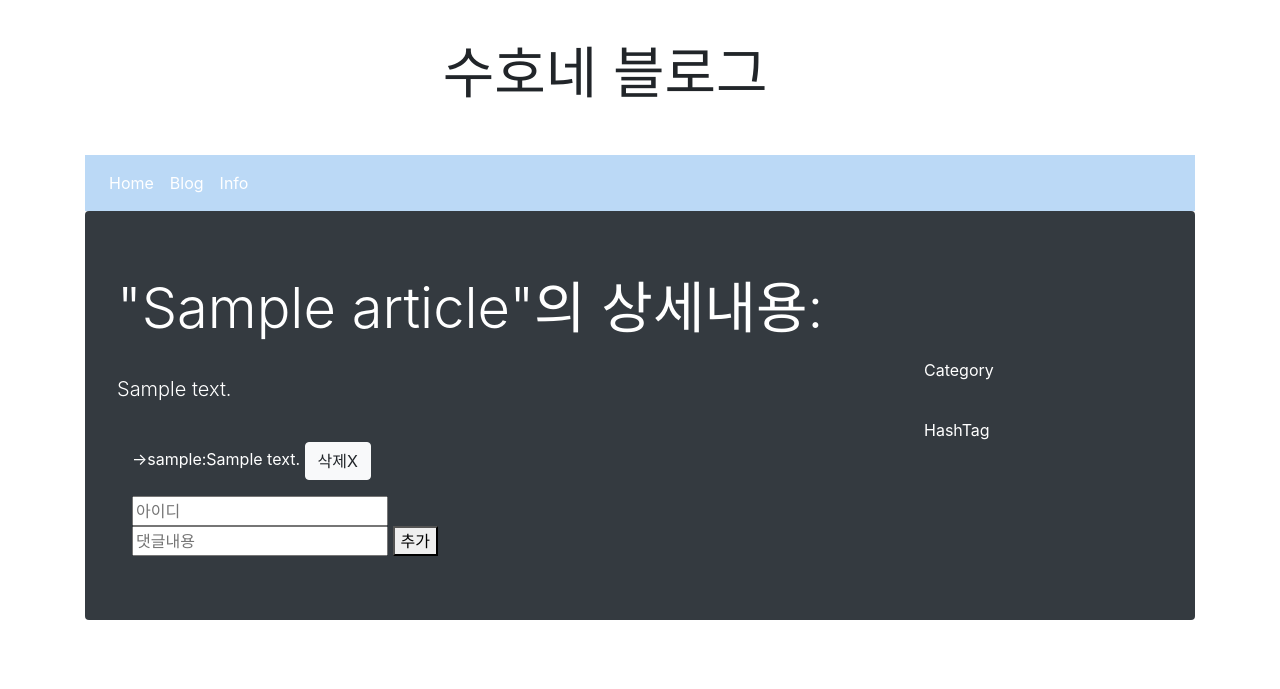
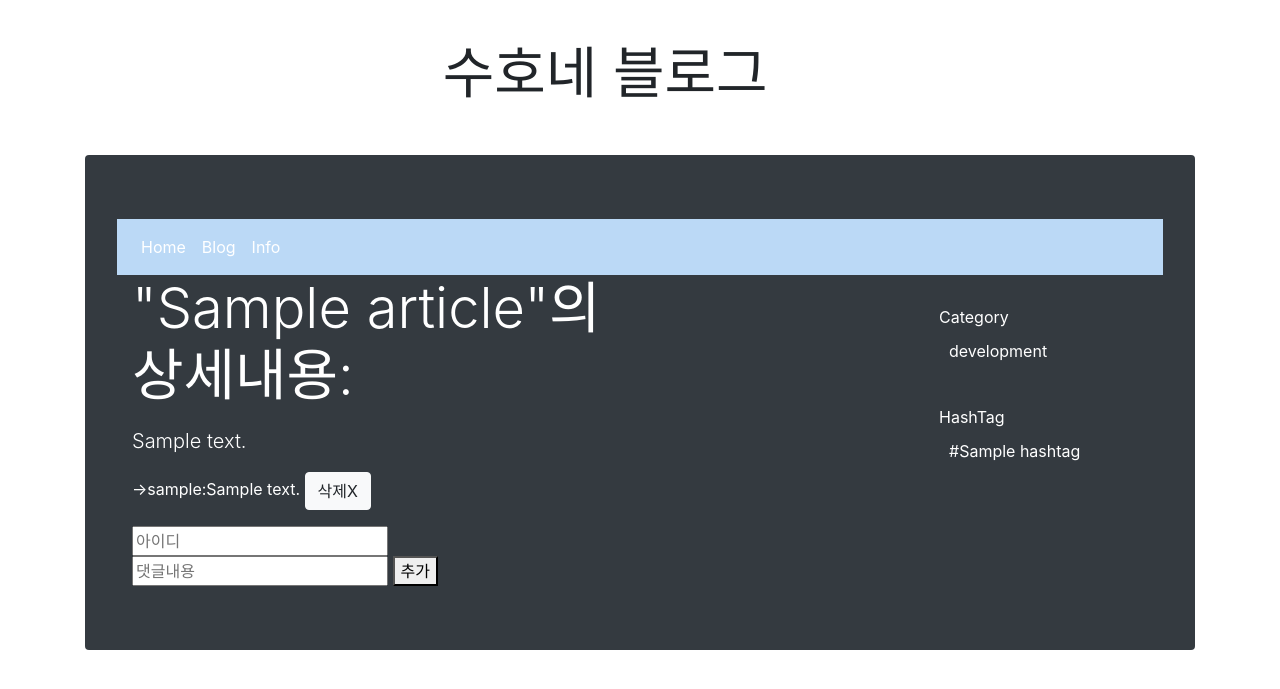
Before and after one commit to ghfkdgml/suho_blog, a Django app: page /1/ in a window 1280 px wide. Shown: the top 689 px of the page. Run offline with Django 3.2, Linux system fonts and the light colour scheme; tables that the repository leaves empty hold one stand-in row (values such as "Sample post"); some libraries are stand-ins or nearby versions.

Commit message:
lotto add!

```diff
--- a/feed/admin.py
+++ b/feed/admin.py
@@ -1,6 +1,6 @@
 from django.contrib import admin
-from .models import Article,Comment,HashTag
+from .models import Article,Comment,HashTag,Lotto
 
-@admin.register(Article,Comment,HashTag)
+@admin.register(Article,Comment,HashTag,Lotto)
 class FeedAdmin(admin.ModelAdmin):
     pass
--- a/feed/models.py
+++ b/feed/models.py
@@ -35,6 +35,10 @@ class HashTag(models.Model):
     def __str__(self):
         return self.name
 
-# class Lotto(models.Model):
-#     day=models.CharField()
-#     lotto=models.CharField()
+class Lotto(models.Model):
+    id=models.AutoField(primary_key=True)
+    day=models.TextField()
+    lotto=models.TextField()
+
+    def __str__(self):
+        return self.day
--- a/feed/urls.py
+++ b/feed/urls.py
@@ -6,4 +6,5 @@ urlpatterns=[
         url(r'^$',views.index,name='index'),
         url(r'^(?P<article_id>[0-9]+)/$',views.detail,name='index'),
         url(r'^DeleteComment/$',views.del_comment,name='index'),
+        url(r'^lotto/$',views.lotto,name='index'),
         ]
--- a/feed/views.py
+++ b/feed/views.py
@@ -1,5 +1,5 @@
 from django.shortcuts import render
-from .models import Article,Comment,HashTag
+from .models import Article,Comment,HashTag,Lotto
 from django.http import HttpResponseRedirect
 from django.contrib import messages
 
@@ -29,8 +29,15 @@ def detail(request,article_id):
     # if request.method=="GET":
     article=Article.objects.get(id=article_id)
     comment_list=article.article_comments.all()
+    article_ext=Article.objects.all()
+    hashtag_list=HashTag.objects.all()
+    category_list=set([
+        (article.category,article.get_category_display()) for article in article_ext
+        ])
     ctx={
         "article":article,
+        "category_list":category_list,
+        "hashtag_list":hashtag_list,
         # "comment_list":comment_list,
     }
     if request.method=="GET":
@@ -64,7 +71,17 @@ def del_comment(request):
     messages.info(request,'댓글 삭제 완료!')
     return HttpResponseRedirect("/{}/".format(article_id))
 
-# def lotto(request):
-#     lotto_list
-#     ctx={}
-#     return render(request,"lotto.html",ctx)
+def lotto(request):
+    #lotto_list
+    article_ext=Article.objects.all()
+    hashtag_list=HashTag.objects.all()
+    lotto_list=Lotto.objects.all()
+    category_list=set([
+        (article.category,article.get_category_display()) for article in article_ext
+        ])
+    ctx={
+        "category_list":category_list,
+        "hashtag_list":hashtag_list,
+        "lotto_list":lotto_list,
+    }
+    return render(request,"lotto.html",ctx)
--- a/templates/base.html
+++ b/templates/base.html
@@ -34,8 +34,15 @@
   <div class="col-md-4 p-lg-3 mx-auto my-4">
     <h1 class="display-4 font-weight-normal">수호네 블로그</h1>
   </div>
+  <div class='container'>
+    <div class="jumbotron text-white rounded bg-dark">
+      <div class="row">
 
   {% block body %}{% endblock %}
+
+      </div>
+    </div>
+  </div>
 
   <!-- <script src='{% static "js/lib/bootstrap.min.js" %}'></script> -->
 
--- a/templates/detail.html
+++ b/templates/detail.html
@@ -8,17 +8,14 @@
   //   {% endfor %}
   // {% endif %}
 </script>
-<div class='container'>
-  <div class="jumbotron text-white rounded bg-dark">
-    <div class="row">
-      <div class="col-sm-10">
-        <p class="display-4">"{{article.title}}"의 상세내용:</p>
-      </div>
+
       <div class="col-sm-9">
+        <div class="col-sm-8">
+          <p class="display-4">"{{article.title}}"의 상세내용:</p>
+        </div>
+      <div class="col-sm-8">
         <p class="lead my-3">{{article.content}}</p>
       </div>
-      {% include "sidebar.html" %}
-    </div>
       <div class="col-sm-6">
         <div>
           {% for comment in article.article_comments.all %}
@@ -56,8 +53,7 @@
             <button type="submit" onclick="click_add()">추가</button>
           </form>
         </div>
-
+       </div>
       </div>
-  </div>
-</div>
+    {% include "sidebar.html" %}
 {% endblock %}
--- a/templates/narbar.html
+++ b/templates/narbar.html
@@ -9,7 +9,7 @@
           <a class="nav-link" href="#">Blog </a>
         </li>
         <li class="nav-item active">
-          <a class="nav-link" href="#">Info </a>
+          <a class="nav-link" href="/lotto">Info </a>
         </li>
       </ul>
     </div>
--- a/templates/sidebar.html
+++ b/templates/sidebar.html
@@ -1,4 +1,4 @@
-<div class="col-sm-3">
+<div class="col-sm-3" style="padding:30px;">
   <div>Category</div>
   <ul style="padding:10px;">
          {% for alias,category in category_list %}
@@ -7,8 +7,9 @@
         </ul>
 
   <div>HashTag
-          {% for x in hashtag_list%}
-    <p>#{{ x }}</p>
-          {% endfor %}
+    <ul style="padding:10px;">
+            {% for x in hashtag_list%}
+      <p>#{{ x }}</p>
+            {% endfor %}
   </div>
 </div>
```
Also changed, not shown: templates/index.html (+2 -7 lines), templates/lotto.html (+9 -8 lines), feed/migrations/0004_lotto.py (added), feed/migrations/0005_auto_20180919_1112.py (added).
